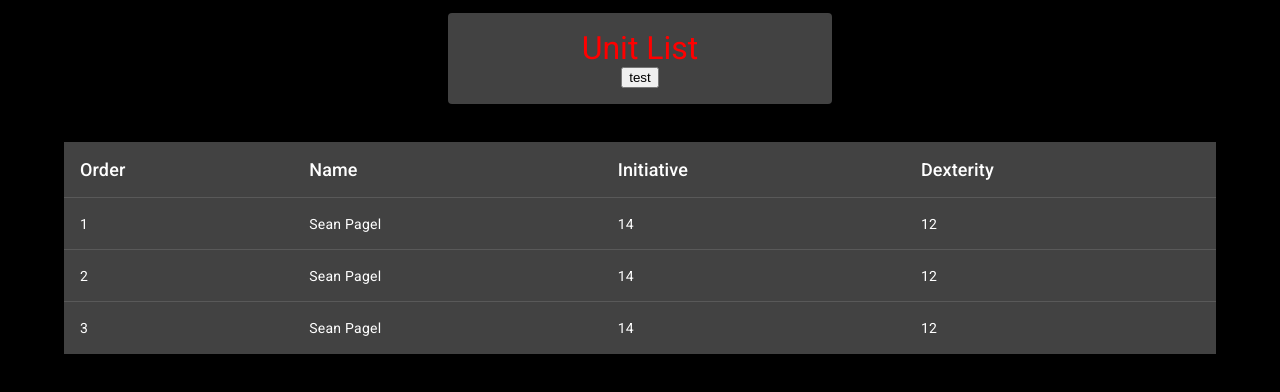
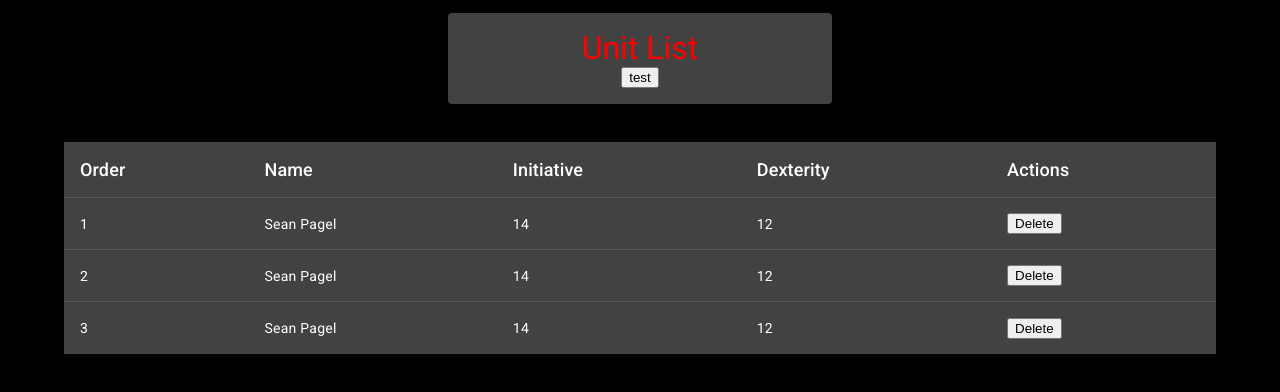
Before and after one commit to Bingle-Stankus/Initiative-Tracker, an Angular app in the folder Initiative-Tracker/: page /app-title-page in a window 1280 px wide. Both pictures are taken after a click on the button 640 px from the left and 374 px from the top of the page. Shown: the top 392 px of the page. Built offline with nearby package versions, Linux system fonts and the light colour scheme.

Commit message:
Added Button to List Elements

```diff
--- a/Initiative-Tracker/src/app/app.module.ts
+++ b/Initiative-Tracker/src/app/app.module.ts
@@ -4,6 +4,7 @@ import { BrowserModule } from '@angular/platform-browser';
 import { BrowserAnimationsModule } from '@angular/platform-browser/animations';
 import {MatTableModule} from '@angular/material/table';
 import {MatCardModule} from '@angular/material/card';
+import {MatIconModule} from '@angular/material/icon';
 
 import { AppComponent } from './app.component';
 import { AppRoutingModule } from './app-routing.module';
@@ -26,6 +27,7 @@ import { SaveUnitComponent } from './tools/save-unit/save-unit.component';
     BrowserAnimationsModule,
     MatTableModule,
     MatCardModule,
+    MatIconModule,
   ],
   providers: [],
   bootstrap: [AppComponent]
--- a/Initiative-Tracker/src/app/tools/unit/unit.component.html
+++ b/Initiative-Tracker/src/app/tools/unit/unit.component.html
@@ -9,6 +9,13 @@
 
 <div class="unit-list">
     <table mat-table [dataSource]="dataSource">
+
+    <ng-container matColumnDef="actions">
+        <th mat-header-cell *matHeaderCellDef style="font-size: large;"> Actions </th>
+        <td mat-cell *matCellDef="let element">
+            <button mat-raised-button >Delete</button>
+        </td>
+    </ng-container>
 
     <ng-container matColumnDef="order">
         <th mat-header-cell *matHeaderCellDef style="font-size: large;">Order</th>
--- a/Initiative-Tracker/src/app/tools/unit/unit.component.ts
+++ b/Initiative-Tracker/src/app/tools/unit/unit.component.ts
@@ -20,7 +20,7 @@ const UNITLIST : UNIT[] = [
 
 export class UnitComponent {
 
-  displayedColumns: string[] = ['order' , 'name' , 'initiative' , 'dexterity'];
+  displayedColumns: string[] = ['order' , 'name' , 'initiative' , 'dexterity' , 'actions'];
   dataSource = UNITLIST;
 
 }
```
